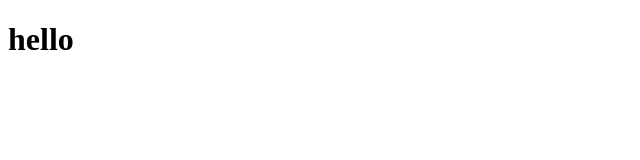
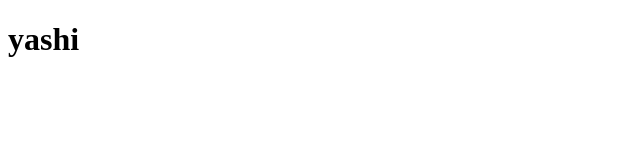
Before and after one commit to anchann1/student, a plain HTML site: page index.html in a window 1280 px wide. Shown: the full height of the page, 0-640 px from the left. Drawn offline with Linux system fonts and the light colour scheme.

Commit message:
second commit

```diff
--- a/index.html
+++ b/index.html
@@ -6,7 +6,7 @@
     <title>Document</title>
 </head>
 <body>
-    <h1>hello
+    <h1>yashi
     </h1>
 </body>
 </html>
```
